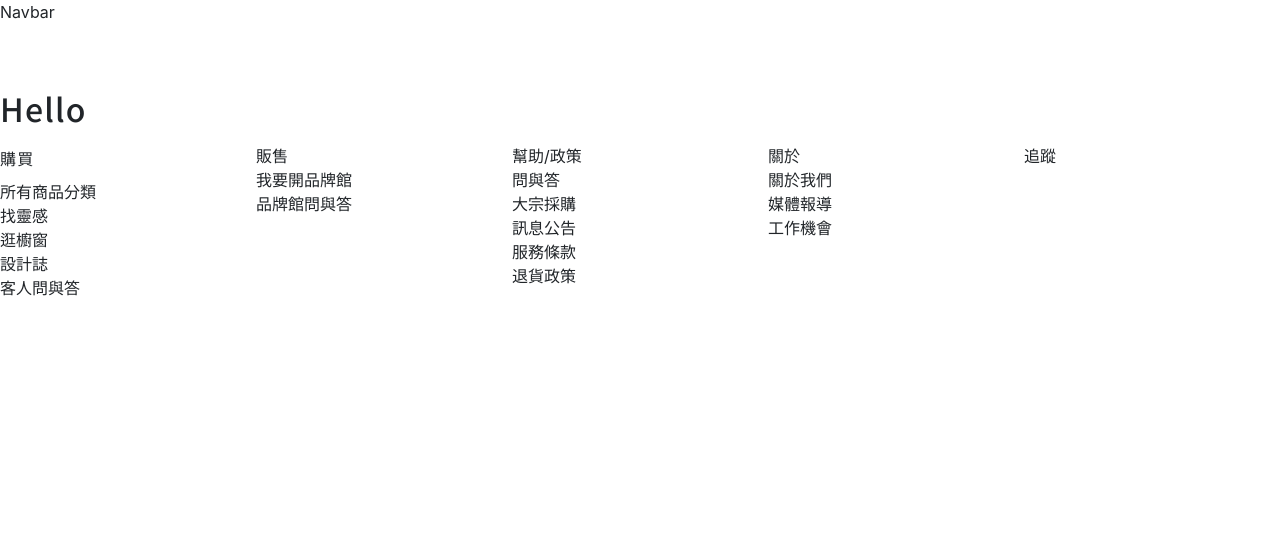
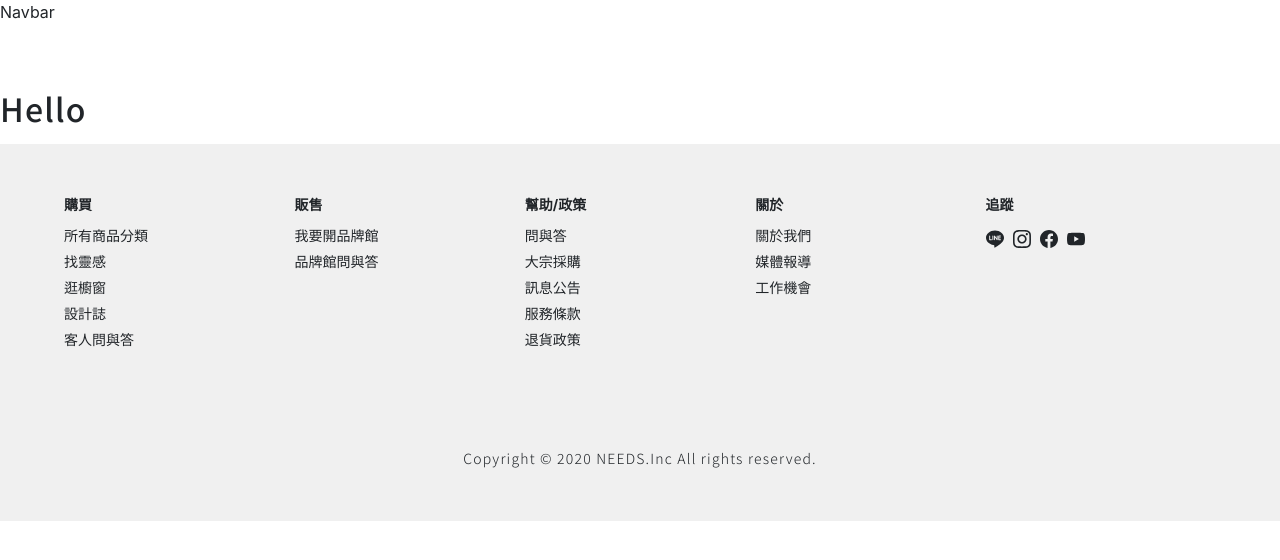
Before and after one commit to onpica15/needs_front, a React (Create React App) app: page / in a window 1280 px wide. Shown: the top 560 px of the page. Built offline with nearby package versions, Linux system fonts and the light colour scheme.

Commit message:
Footer Finished

```diff
--- a/src/components/Footer.js
+++ b/src/components/Footer.js
@@ -1,11 +1,12 @@
 import React from 'react'
-import { Container, Row, Col, Button, Modal } from 'react-bootstrap'
+import { SiLine, SiFacebook, SiInstagram, SiYoutube } from 'react-icons/si'
+
 const Footer = () => {
   return (
     <>
       <div className="footerSec">
         <div className="subSection">
-          <h6 className="title">購買</h6>
+          <div className="title">購買</div>
           <ul>
             <li>所有商品分類</li>
             <li>找靈感</li>
@@ -44,7 +45,22 @@ const Footer = () => {
         </div>
         <div className="subSection">
           <div className="title">追蹤</div>
+          <span className="socialMediaIcon">
+            <SiLine size="18px" />
+          </span>
+          <span className="socialMediaIcon">
+            <SiInstagram size="18px" />
+          </span>
+          <span className="socialMediaIcon">
+            <SiFacebook size="18px" />
+          </span>
+          <span className="socialMediaIcon">
+            <SiYoutube size="18px" />
+          </span>
         </div>
+        <p className="copyRight">
+          Copyright © 2020 NEEDS.Inc All rights reserved.
+        </p>
       </div>
     </>
   )
--- a/src/styles/global.scss
+++ b/src/styles/global.scss
@@ -31,13 +31,35 @@ span {
 }
 
 .footerSec {
+  padding: 50px 5%;
+  background-color: $bg-light;
   display: flex;
   flex-wrap: wrap;
   justify-content: center;
   .subSection {
+    font-size: 0.875rem;
     width: 20%;
+    margin-bottom: 80px;
+    .title {
+      font-weight: 700;
+      margin-bottom: 10px;
+    }
     ul {
       list-style-type: none;
+      li {
+        margin-bottom: 5px;
+      }
+    }
+    .socialMediaIcon {
+      margin-right: 9px;
+      .path {
+        width: 20px;
+      }
     }
   }
+  .copyRight {
+    font-weight: 300;
+    font-size: 0.875rem;
+    margin-bottom: 0px;
+  }
 }
```
